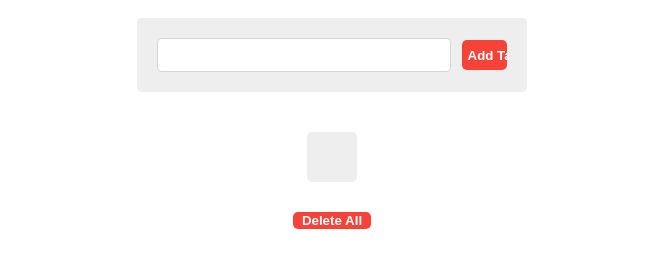
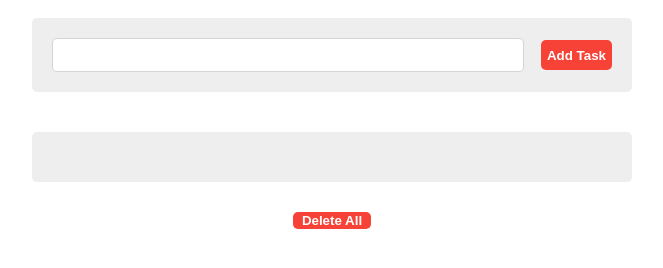
Before and after one commit to Ali503-7/TO-DO-inJS, a plain HTML site: page index.html in a window 1280 px wide. Shown: the whole page, without its empty margins (308-971 px from the left). Drawn offline with Linux system fonts and the light colour scheme.

Commit message:
fix a little thing

```diff
--- a/css.css
+++ b/css.css
@@ -18,6 +18,7 @@ body{
 
 .form {
   background-color: #eee;
+  width: -webkit-fill-available;
   width: -moz-available;
   display: flex;
   align-items: center;
@@ -51,6 +52,7 @@ body{
 }
 
 .container .tasks {
+  width: -webkit-fill-available;
   width: -moz-available;
   height: fit-content;
   background-color: #eee;
```
